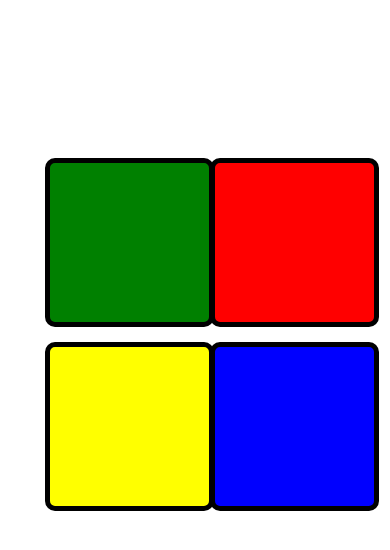
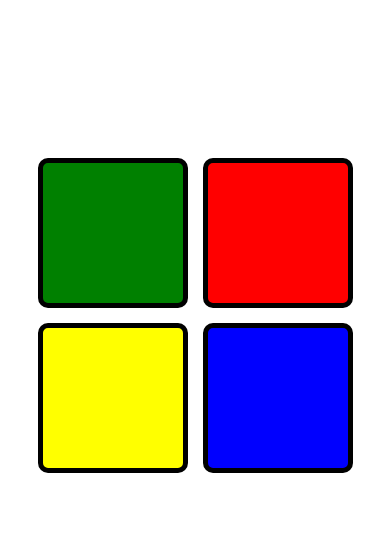
Before and after one commit to Rohit20Raj/Simon-Game, a plain HTML site: page index.html in a window 390 px wide. Shown: the part 116-666 px from the top of the page. Drawn offline with nearby package versions, Linux system fonts and the light colour scheme.

Commit message:
Update game.css

```diff
--- a/game.css
+++ b/game.css
@@ -6,12 +6,12 @@ body{
 }
 .grid-container {
     display: grid;
-    grid-template-columns: 150px 150px;
+    grid-template-columns: 200px 200px;
     /* background-color: #2196F3; */
     padding: 10px;
     grid-column-gap: 15px;
     grid-row-gap: 15px;
-    width: 300px;
+    width: 416px;
     margin: auto;
     align-items: center;
 }
@@ -35,8 +35,18 @@ body{
     background-color: blue;
 }
 button{
-    height: 20vh;
-    width: 20vh;
+    height: 200px;
+    width: 200px;
     border-radius: 10px;
     border: 5px solid black;
 }
+@media only screen and (max-width: 500px){
+    .grid-container{
+        grid-template-columns: 150px 150px;
+        width: 314px;
+    }
+    button{
+        height: 150px;
+        width: 150px;
+    }
+}
```
